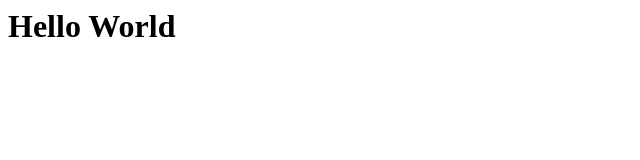
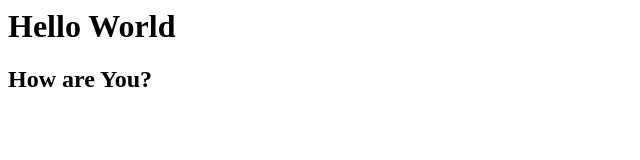
Before and after one commit to Brian3Kamau/BK-M, a plain HTML site: page index.html in a window 1280 px wide. Shown: the whole page, without its empty margins (0-640 px from the left). Drawn offline with Linux system fonts and the light colour scheme.

Commit message:
Third Commit

```diff
--- a/index.html
+++ b/index.html
@@ -1 +1,2 @@
 <h1>Hello World</h1>
+<H2>How are You?</H2>
```
